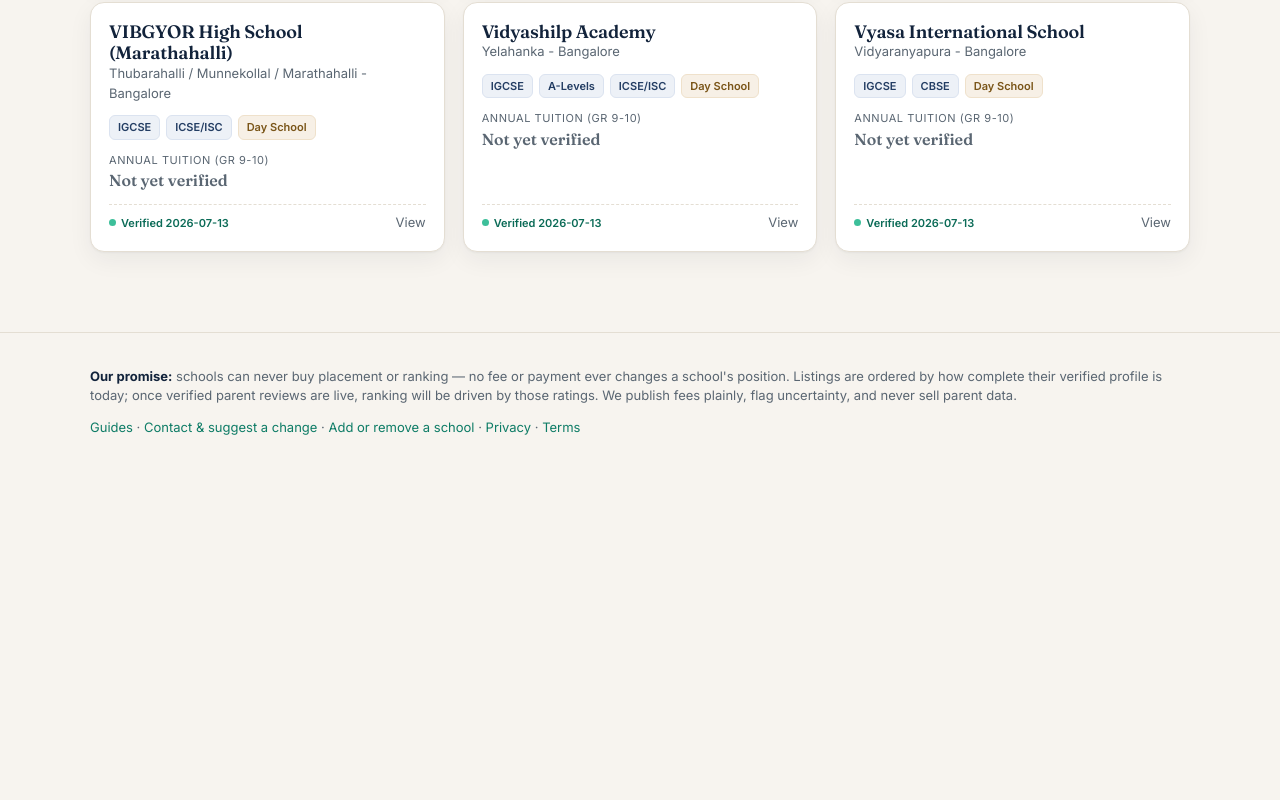
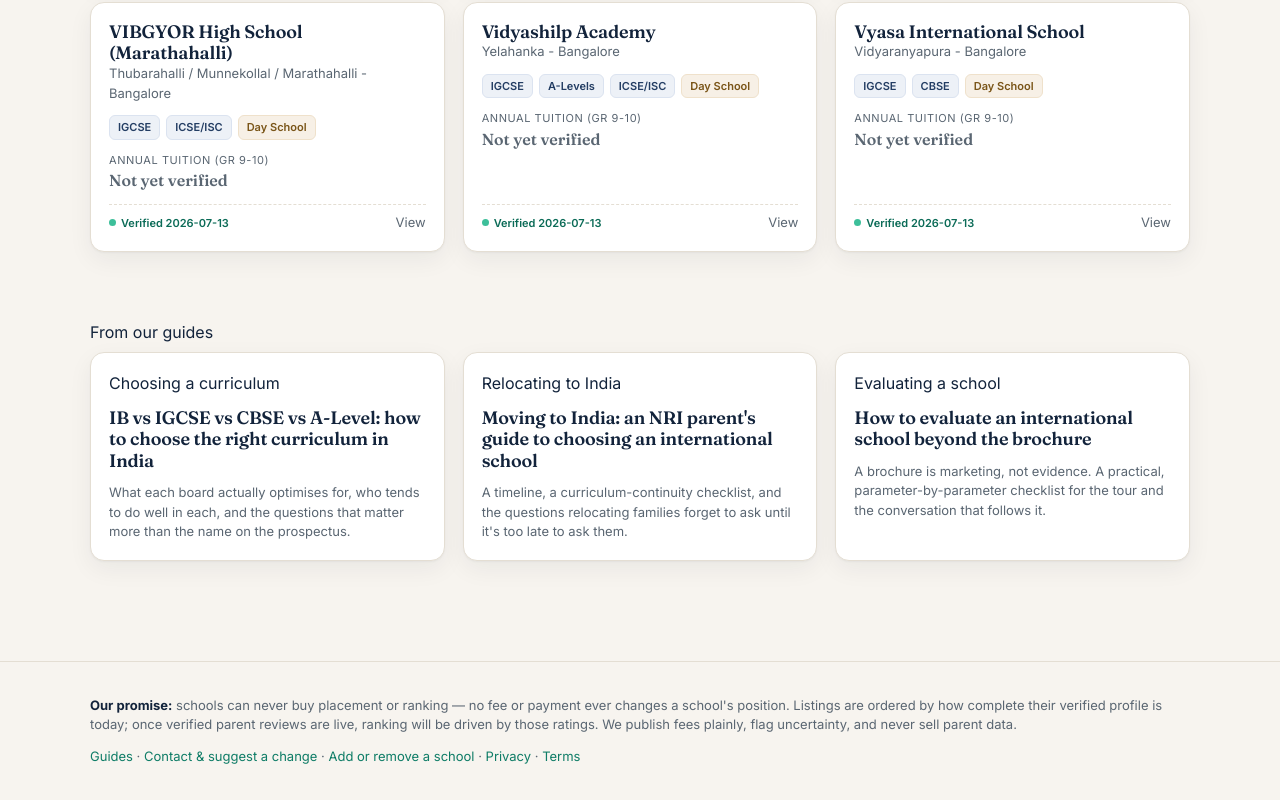
Before and after one commit to vrunmadan/theschoolalmanac, a Next.js app: page / in a window 1280 px wide. Shown: the part 6718-7518 px from the top of the page. Before the commit the page ends 7189 px from the top, so only its background shows below. Built offline with nearby package versions, Linux system fonts and the light colour scheme; no server answers.

Commit message:
Update page.js

```diff
--- a/app/page.js
+++ b/app/page.js
@@ -1,10 +1,12 @@
 import { getAllSchools, getCities, getBoards, slugify } from '@/lib/schools';
+import { getAllGuides } from '@/lib/guides';
 import Directory from '@/app/components/Directory';
 
 export default function HomePage() {
   const schools = getAllSchools();
   const cities = getCities();
   const boards = getBoards();
+  const guides = getAllGuides();
 
   const cityCounts = {};
   for (const s of schools) if (s.city) cityCounts[s.city] = (cityCounts[s.city] || 0) + 1;
@@ -35,6 +37,24 @@
       </section>
 
       <Directory schools={schools} cities={cities} boards={boards} />
+
+      <section style={{ margin: '8px 0 40px' }}>
+        <div className="eyebrow" style={{ marginBottom: 8 }}>From our guides</div>
+        <div className="grid">
+          {guides.map((g) => (
+            <a
+              key={g.slug}
+              href={`/guides/${g.slug}`}
+              className="card"
+              style={{ textDecoration: 'none', color: 'inherit' }}
+            >
+              <div className="eyebrow" style={{ marginBottom: 0 }}>{g.category}</div>
+              <h3>{g.title}</h3>
+              <p className="small muted" style={{ margin: 0 }}>{g.description}</p>
+            </a>
+          ))}
+        </div>
+      </section>
     </main>
   );
 }
```
